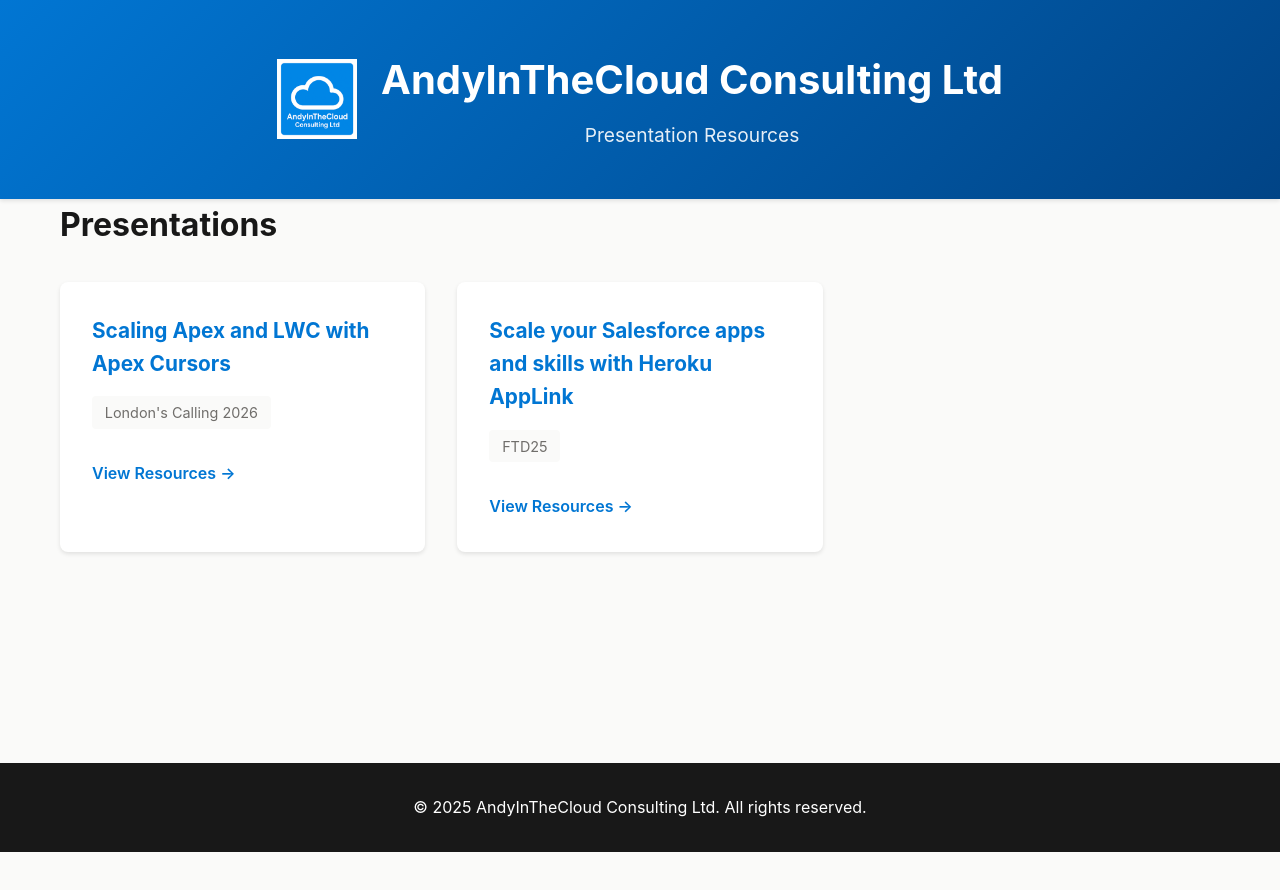
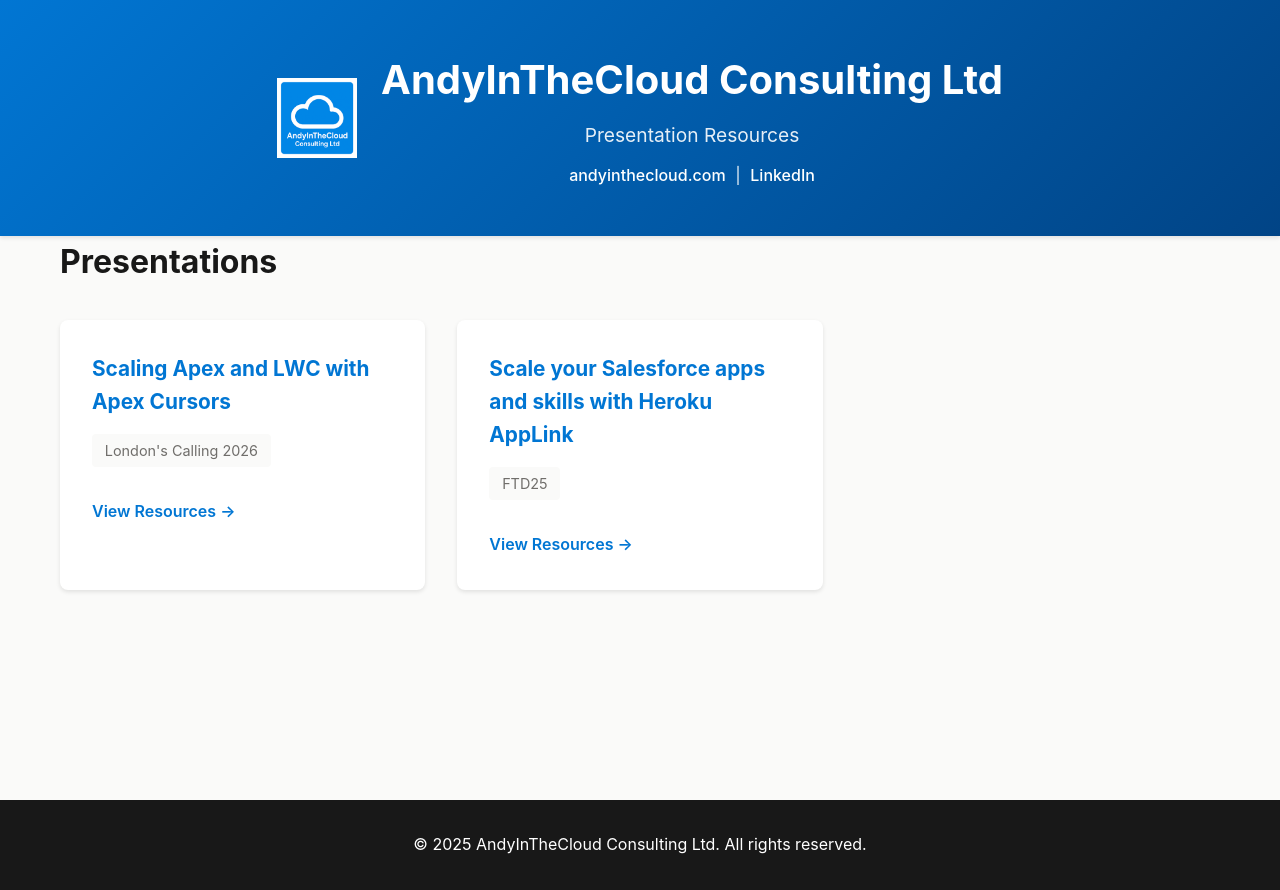
Before and after one commit to afawcett/landingpages, a plain HTML site: page index.html in a window 1280 px wide. Before the commit the page ends 852 px from the top, so only its background shows below. Drawn offline with Linux system fonts and the light colour scheme.

Commit message:
Add website and LinkedIn links to the site header.
Show andyinthecloud.com and LinkedIn with a pipe separator on the home and session pages for quick contact access.

```diff
--- a/index.html
+++ b/index.html
@@ -15,6 +15,9 @@
                 <div class="header-text">
                     <h1>AndyInTheCloud Consulting Ltd</h1>
                     <p class="subtitle">Presentation Resources</p>
+                    <p class="header-links">
+                        <a href="https://andyinthecloud.com" target="_blank" rel="noopener noreferrer">andyinthecloud.com</a><span class="header-sep">|</span><a href="https://www.linkedin.com/in/andyfawcett/" target="_blank" rel="noopener noreferrer">LinkedIn</a>
+                    </p>
                 </div>
             </div>
         </div>
--- a/styles.css
+++ b/styles.css
@@ -67,6 +67,26 @@ header h1 {
 .subtitle {
     font-size: 1.2rem;
     opacity: 0.9;
+}
+
+.header-links {
+    margin-top: 0.75rem;
+    font-size: 1rem;
+    font-weight: 500;
+}
+
+.header-links a {
+    color: white;
+    text-decoration: none;
+}
+
+.header-links a:hover {
+    text-decoration: underline;
+}
+
+.header-sep {
+    margin: 0 0.6rem;
+    opacity: 0.75;
 }
 
 main {
```
Also changed, not shown: sessions/apex-cursors-lc26.html (+3 -0 lines), sessions/heroku-applink-ftd25.html (+3 -0 lines).
